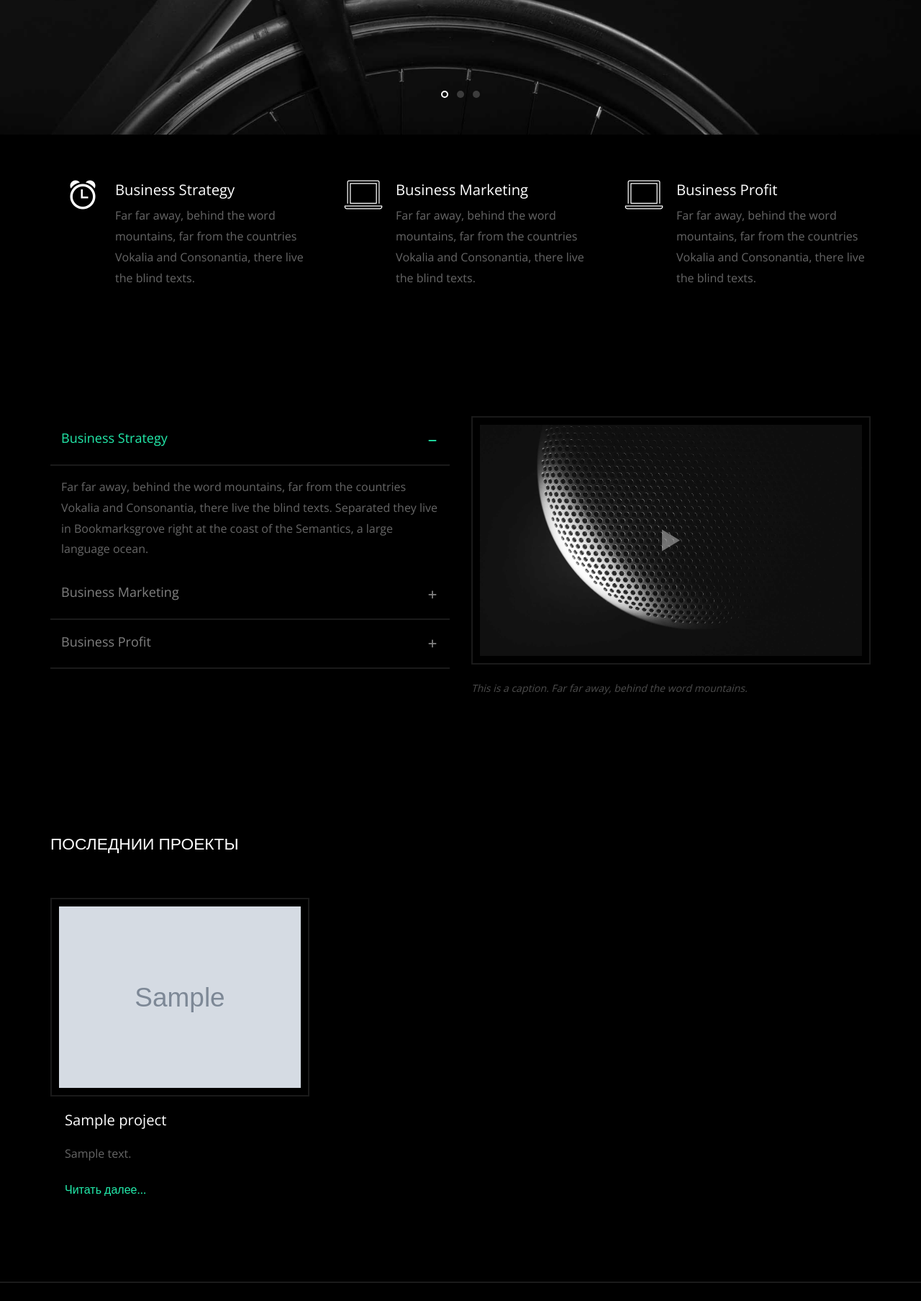
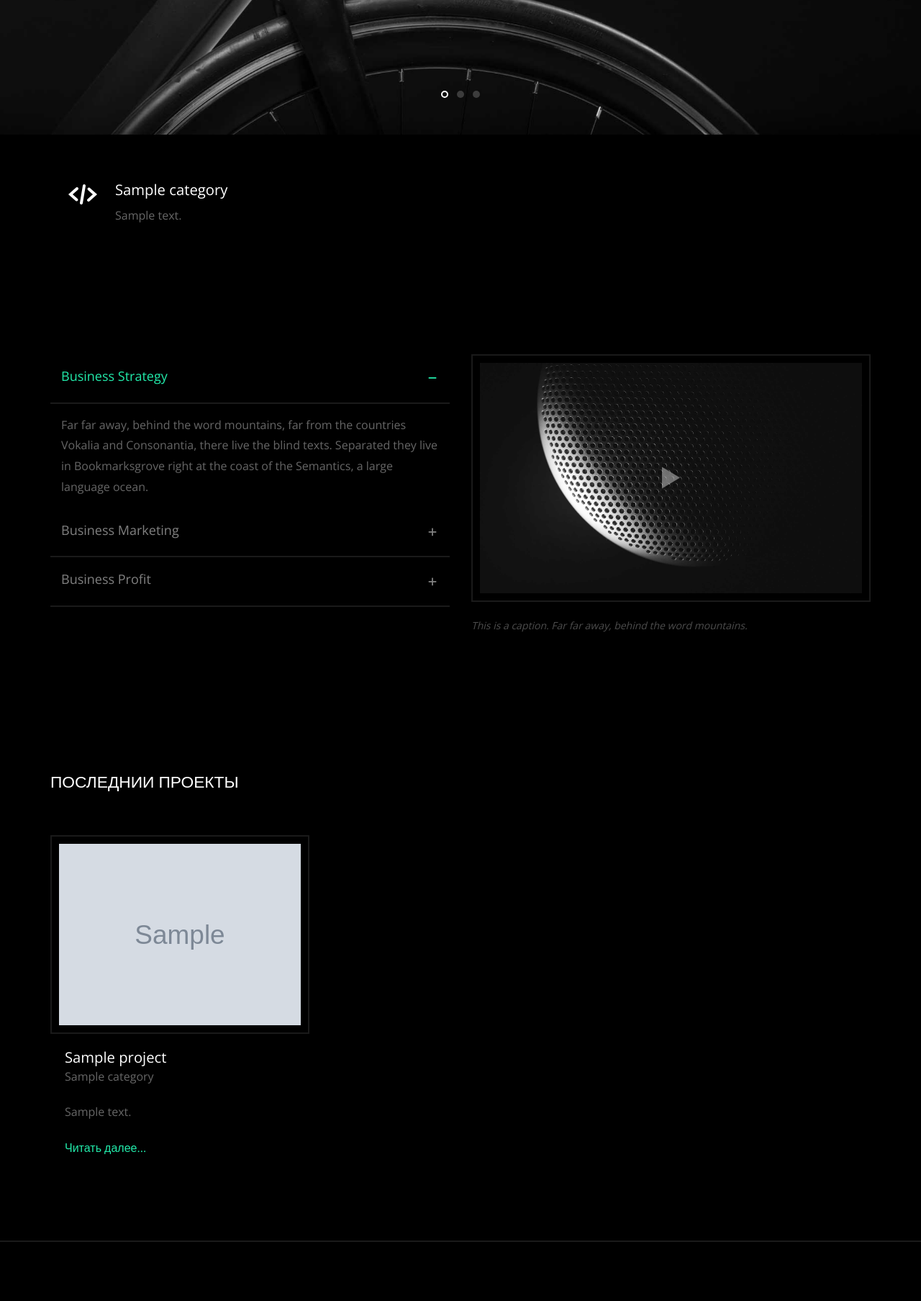
Before and after one commit to dev2033/proger_blog_dj, a Django app: page / in a window 1280 px wide. Shown: the part 613-2420 px from the top of the page at 72% size. Run offline with Django 3.2, Linux system fonts and the light colour scheme; tables that the repository leaves empty hold one stand-in row (values such as "Sample post"); grey boxes marked "Sample" are stand-in pictures; some libraries are stand-ins or nearby versions; some web fonts are replaced.

Commit message:
добавил новую модель, изменил view и шаблон главной страницы

```diff
--- a/proger_blog/blog/admin.py
+++ b/proger_blog/blog/admin.py
@@ -18,6 +18,10 @@ class PostAdminForm(forms.ModelForm):
 
 class TagAdmin(admin.ModelAdmin):
     prepopulated_fields = {'slug': ('title',)}
+
+
+class CategoryAdmin(admin.ModelAdmin):
+    prepopulated_fields = {'slug': ('name',)}
 
 
 # class StudioAdmin(admin.ModelAdmin):
@@ -74,6 +78,7 @@ class PostAdmin(admin.ModelAdmin):
 admin.site.register(Post, PostAdmin)
 admin.site.register(Tag, TagAdmin)
 admin.site.register(Project)
+admin.site.register(Category, CategoryAdmin)
 
 admin.site.site_title = 'Управление сайтом'
 admin.site.site_header = 'Управление сайтом'
--- a/proger_blog/blog/models.py
+++ b/proger_blog/blog/models.py
@@ -50,9 +50,28 @@ class Tag(models.Model):
         ordering = ['title']
 
 
+class Category(models.Model):
+    """Категория проекта"""
+    name = models.CharField('Название категории', max_length=100)
+    slug = models.SlugField('Url', max_length=50, unique=True)
+    description = models.CharField('Краткое описание категории', max_length=255)
+
+    def __str__(self):
+        return self.name
+
+    def get_absolute_url(self):
+        return reverse('category', kwargs={'slug': self.slug})
+
+    class Meta:
+        verbose_name = 'Категория'
+        verbose_name_plural = 'Категории'
+
+
 class Project(models.Model):
     """Проект"""
     name = models.CharField('Название проекта', max_length=100)
+    category = models.ForeignKey(Category, on_delete=models.CASCADE,
+                                 verbose_name='Категория')
     project_technology = models.CharField('Технология проекта', max_length=50)
     content = models.TextField('Контент')
     image = models.ImageField(
--- a/proger_blog/blog/templates/blog/index.html
+++ b/proger_blog/blog/templates/blog/index.html
@@ -51,44 +51,21 @@
 <section class="probootstrap-section">
 <div class="container">
   <div class="row">
-    <div class="col-md-4">
-      <div class="service left-icon probootstrap-animate">
 
-        <div class="icon">
-          <i class="icon-alarm"></i>
-        </div>
-        <div class="text">
-          <h3 class="heading">Business Strategy</h3>
-          <p>Far far away, behind the word mountains, far from the countries Vokalia and Consonantia, there live the blind texts. </p>
-
-        </div>
-
-      </div>
-    </div>
+      {% for category in categories %}
         <div class="col-md-4">
           <div class="service left-icon probootstrap-animate">
             <div class="icon">
-          <i class="icon-laptop3"></i>
+              <i class="icon-code"></i>
             </div>
             <div class="text">
-          <h3 class="heading">Business Marketing</h3>
-          <p>Far far away, behind the word mountains, far from the countries Vokalia and Consonantia, there live the blind texts. </p>
-
+              <h3 class="heading">{{ category.name }}</h3>
+              <p>{{ category.description }}</p>
             </div>
           </div>
         </div>
-    <div class="col-md-4">
-      <div class="service left-icon probootstrap-animate">
-        <div class="icon">
-          <i class="icon-laptop3"></i>
-        </div>
-        <div class="text">
-          <h3 class="heading">Business Profit</h3>
-          <p>Far far away, behind the word mountains, far from the countries Vokalia and Consonantia, there live the blind texts. </p>
+    {% endfor %}
 
-        </div>
-      </div>
-    </div>
   </div>
 </div>
 </section>
@@ -173,29 +150,32 @@
     </div>
   </div>
   <div class="row">
+
     <!--===========================Последнии 3 проекта===========================-->
-      {% for item in last_projects %}
+      {% for project in last_projects %}
         <div class="col-md-4 probootstrap-animate">
           <div class="probootstrap-card">
             <div class="probootstrap-card-media">
               <a href="single-page.html">
-              {% if item.image %}
-              <img src="{{ item.image.url }}" class="img-responsive img-border" alt="Free HTML5 Template by uicookies.com">
+                  {% if project.image %}
+                  <img src="{{ project.image.url }}" class="img-responsive img-border" alt="Free HTML5 Template by uicookies.com">
                   {% else %}
-              <img src="https://w-dog.ru/wallpapers/0/2/432904767798717/privet-tek-texnologii-plata-mozg.jpg" class="img-responsive img-border" alt="Free HTML5 Template by uicookies.com">
+                  <img src="https://w-dog.ru/wallpapers/0/2/432904767798717/privet-tek-texnologii-plata-mozg.jpg"
+                       class="img-responsive img-border" alt="Free HTML5 Template by uicookies.com">
                   {% endif %}
               </a>
             </div>
             <div class="probootstrap-card-text">
-          <h2 class="probootstrap-card-heading mb0">{{ item.name }}</h2>
-          <p class="category">{{ item.category }}</p>
-          <p>{{ item.content|truncatewords_html:20|safe }}</p>
-          <p><a href="single-page.html">Читать далее...</a></p>
+              <h2 class="probootstrap-card-heading mb0">{{ project.name }}</h2>
+              <p class="category">{{ project.category }}</p>
+              <p>{{ project.content|truncatewords_html:20|safe }}</p>
+              <p><a href="">Читать далее...</a></p>
             </div>
           </div>
         </div>
       {% endfor %}
     <!--===========================Последнии 3 проекта===========================-->
+
   </div>
 </div>
 </section>
--- a/proger_blog/blog/views.py
+++ b/proger_blog/blog/views.py
@@ -1,6 +1,6 @@
 from django.views.generic import ListView
 
-from .models import Project
+from .models import Project, Category
 
 
 class Home(ListView):
@@ -18,4 +18,5 @@ class Home(ListView):
         projects = context['projects']
         # показывает 3 последних проекта
         context['last_projects'] = projects.order_by('-id')[:3]
+        context['categories'] = Category.objects.all()
         return context
```
Also changed, not shown: proger_blog/blog/migrations/0001_initial.py, proger_blog/blog/migrations/0002_auto_20210312_1746.py (deleted), proger_blog/blog/migrations/0003_remove_project_tag.py (deleted), proger_blog/blog/migrations/0004_auto_20210313_1245.py (deleted), proger_blog/blog/migrations/0005_auto_20210313_1246.py (deleted), proger_blog/blog/migrations/0006_project_project_technology.py (deleted), proger_blog/blog/migrations/0007_delete_category.py (deleted), proger_blog/blog/migrations/0008_auto_20210313_1852.py (deleted). Lines whose indentation alone changed are shown as unchanged.
